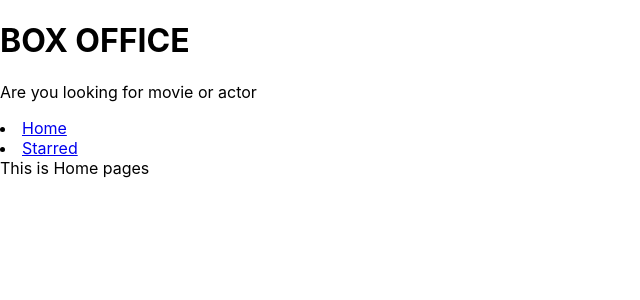
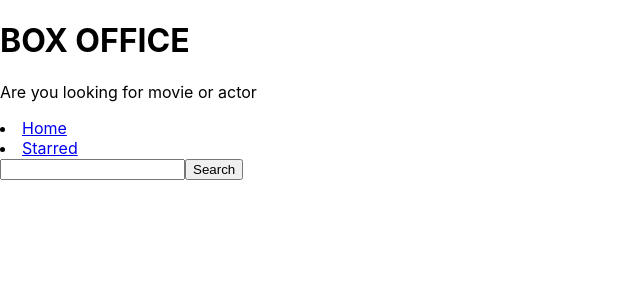
Before and after one commit to R0hitpoonia/box-office, a React (Create React App) app: page / in a window 1280 px wide. Shown: the top 300 px of the page, without its empty margins (0-640 px from the left). Built offline with nearby package versions, Linux system fonts and the light colour scheme.

Commit message:
added the api server to website for movie search

```diff
--- a/src/pages/Home.js
+++ b/src/pages/Home.js
@@ -1,8 +1,36 @@
-import React from 'react';
+import React, { useState } from 'react';
 import MainPageLayout from '../components/MainPageLayout';
 
 const Home = () => {
-  return <MainPageLayout> This is Home pages</MainPageLayout>;
+  const [input, setInput] = useState('');
+  const onSearch = () => {
+    fetch(`https://api.tvmaze.com/search/shows?q=${input}`)
+      .then(r => r.json())
+      .then(result => {
+        console.log(result);
+      });
+  };
+  const onInputChange = ev => {
+    setInput(ev.target.value);
+  };
+  const onKeyDown = ev => {
+    if (ev.keyCode === 13) {
+      onSearch();
+    }
+  };
+  return (
+    <MainPageLayout>
+      <input
+        type="text"
+        onChange={onInputChange}
+        onKeyDown={onKeyDown}
+        value={input}
+      />
+      <button type="button" onClick={onSearch}>
+        Search
+      </button>
+    </MainPageLayout>
+  );
 };
 
 export default Home;
```
